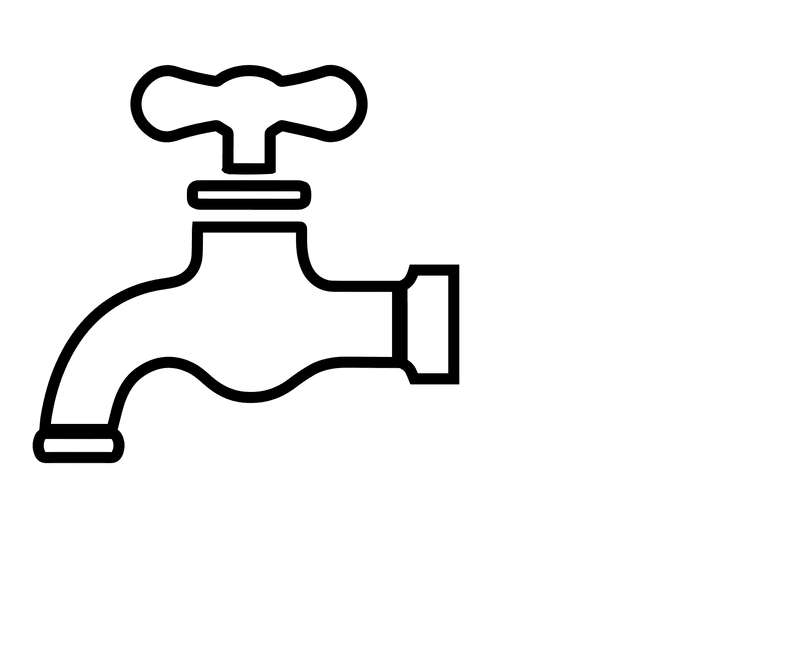
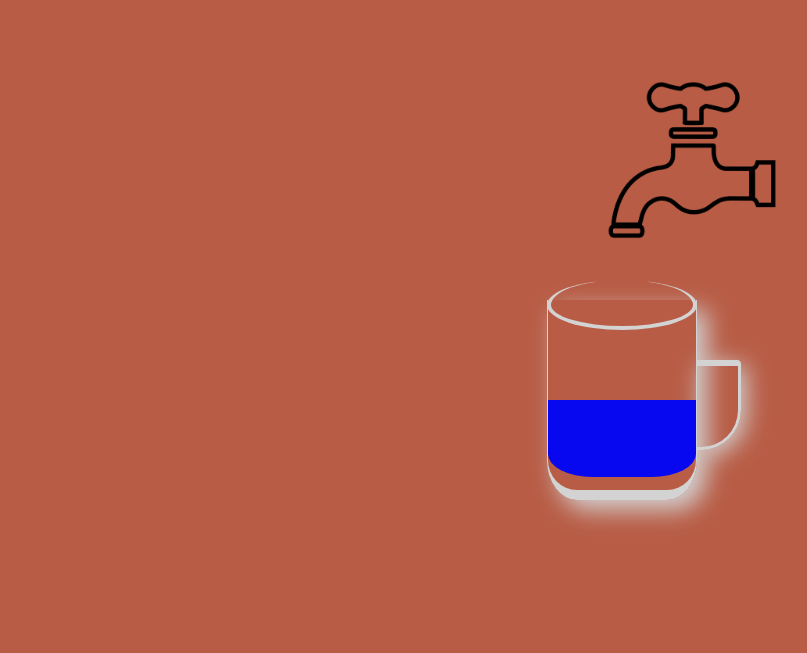
Before and after one commit to Keti-Dvali/assignment-10, a plain HTML site: page index.html in a window 1280 px wide. Shown: the whole page, without its empty margins (18-825 px from the left). Drawn offline with Linux system fonts and the light colour scheme; the site is published under a folder, as on GitHub Pages, so addresses that start at the root find nothing.

Commit message:
need some improvements

```diff
--- a/index.html
+++ b/index.html
@@ -4,7 +4,7 @@
     <meta charset="UTF-8">
     <meta http-equiv="X-UA-Compatible" content="IE=edge">
     <meta name="viewport" content="width=device-width, initial-scale=1.0">
-    <link rel="stylesheet" href="/static/css/style.css">
+    <link rel="stylesheet" href="static/css/style.css">
     <title>Animation</title>
 </head>
 <body>
```
